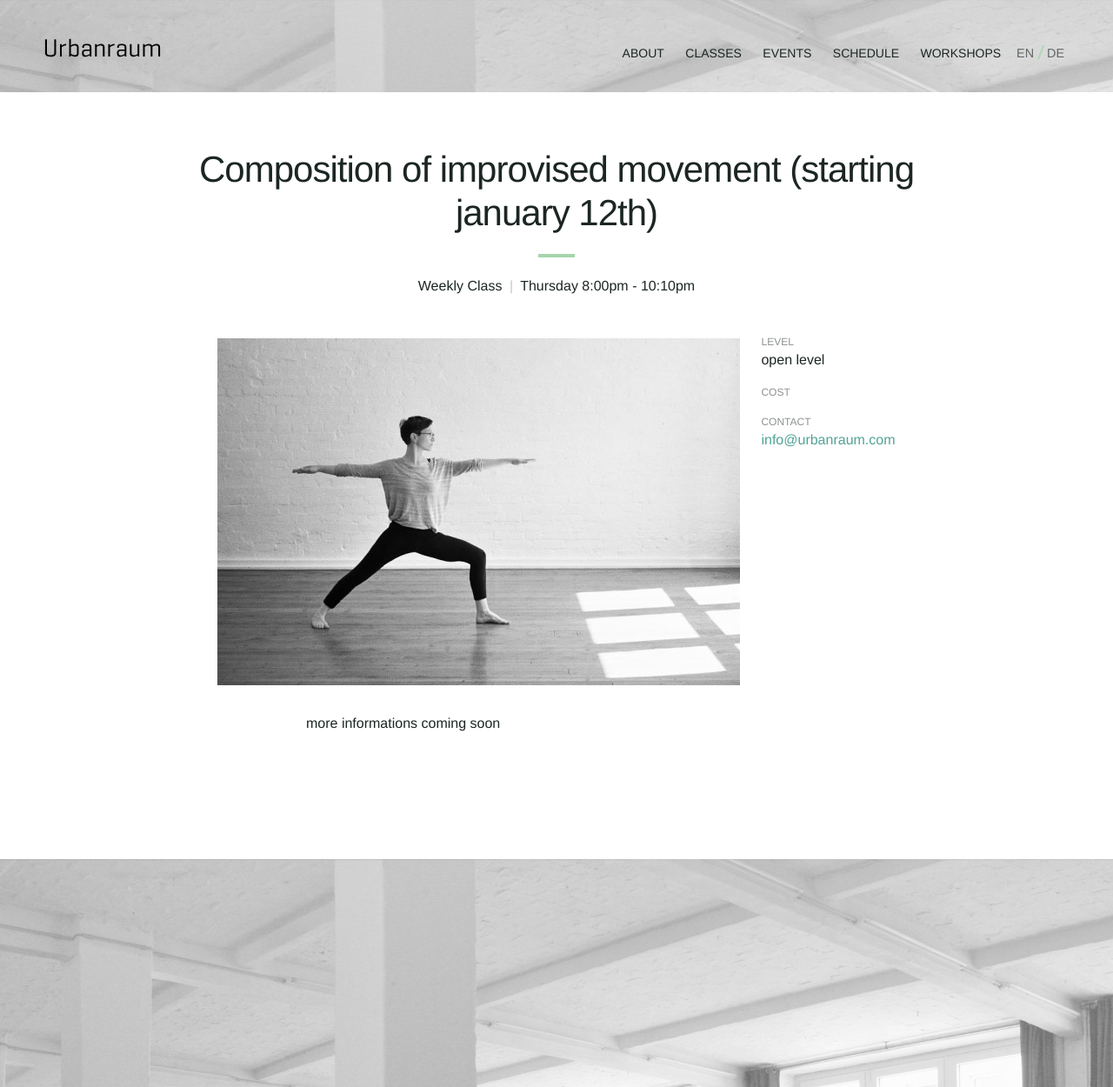
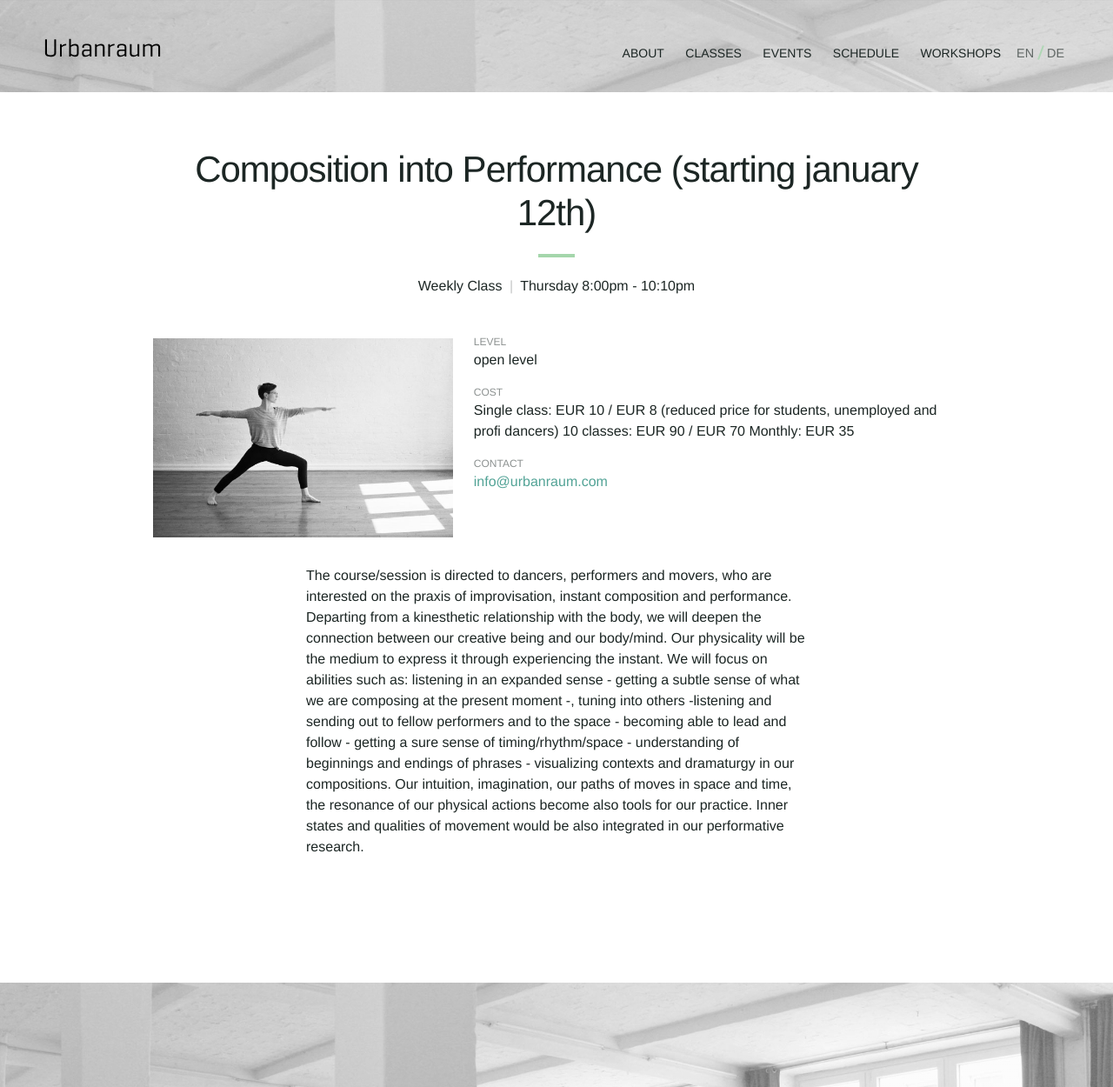
Before and after one commit to Kriesse/urbanraum, a Jekyll site: the page built from _classes/Composition_of_improvised_movement.md, in a window 1280 px wide. Shown: the whole page at 87% size. Built offline with Jekyll 4.4.1, drawn with Linux system fonts in a browser that asks for light colours; nearby versions of some CDN libraries.

Commit message:
Update Composition_of_improvised_movement.md

```diff
--- a/_classes/Composition_of_improvised_movement.md
+++ b/_classes/Composition_of_improvised_movement.md
@@ -7,8 +7,8 @@
     end: "10:10pm"
 image: "class-yoga-bausch.jpg"
 
-title_en: "Composition of improvised movement (starting january 12th)"
-title_de: "Composition of improvised movement (ab 12. Januar 2017)"
+title_en: "Composition into Performance (starting january 12th)"
+title_de: "Composition into Performance (ab 12. Januar 2017)"
 
 subtitle_en: ""
 subtitle_de: ""
@@ -20,14 +20,22 @@
 level_de: "open level"
 
 price_en: |
-
+  Single class: EUR 10 / EUR 8 (reduced price for students, unemployed and profi dancers)
+  10 classes: EUR 90 / EUR 70
+  Monthly: EUR 35
 
 price_de: |
-
+    Einzelstunde: EUR 10 / EUR 8 (ermäßigt für Studenten, Arbeitslose und Profitänzer)
+    10-er Karte: EUR 90 / EUR 70
+    Monatsbeitrag: EUR 35
 
 
 description_en: |
-  more informations coming soon
+  The course/session is directed to dancers, performers and movers, who are interested on the praxis of improvisation, instant composition and performance.
+  Departing from a kinesthetic relationship with the body, we will deepen the connection between our creative being and our body/mind. Our physicality will be the medium to express it through experiencing the instant. We will focus on abilities such as:
+  listening in an expanded sense - getting a subtle sense of what we are composing at the present moment -, tuning into others -listening and sending out to fellow performers and to the space - becoming able to lead and follow - getting a sure sense of timing/rhythm/space - understanding of beginnings and endings of phrases - visualizing contexts and dramaturgy in our compositions.
+  Our intuition, imagination, our paths of moves in space and time, the resonance of our physical actions become also tools for our practice.
+  Inner states and qualities of movement would be also integrated in our performative research.
 
 description_de: |
   weitere Infos in Kürze
```
